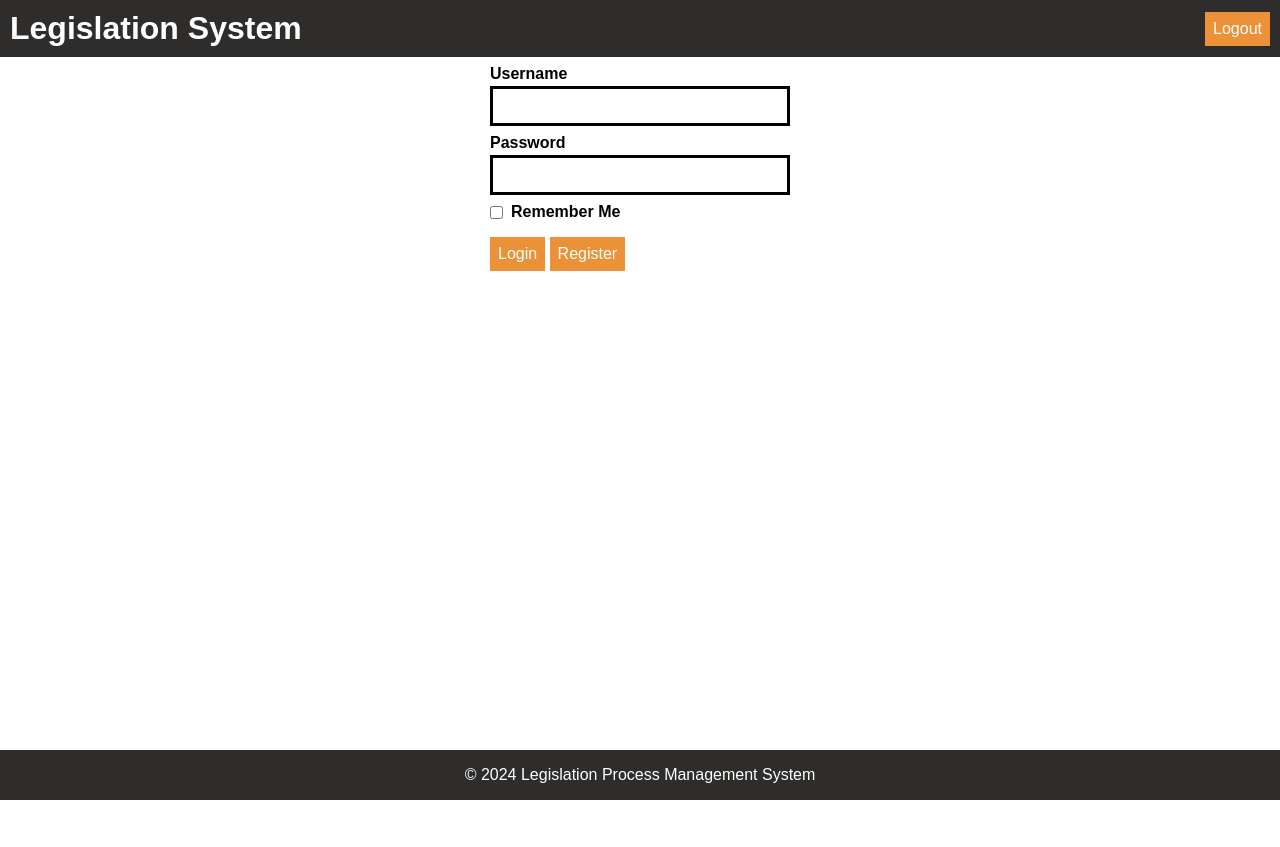
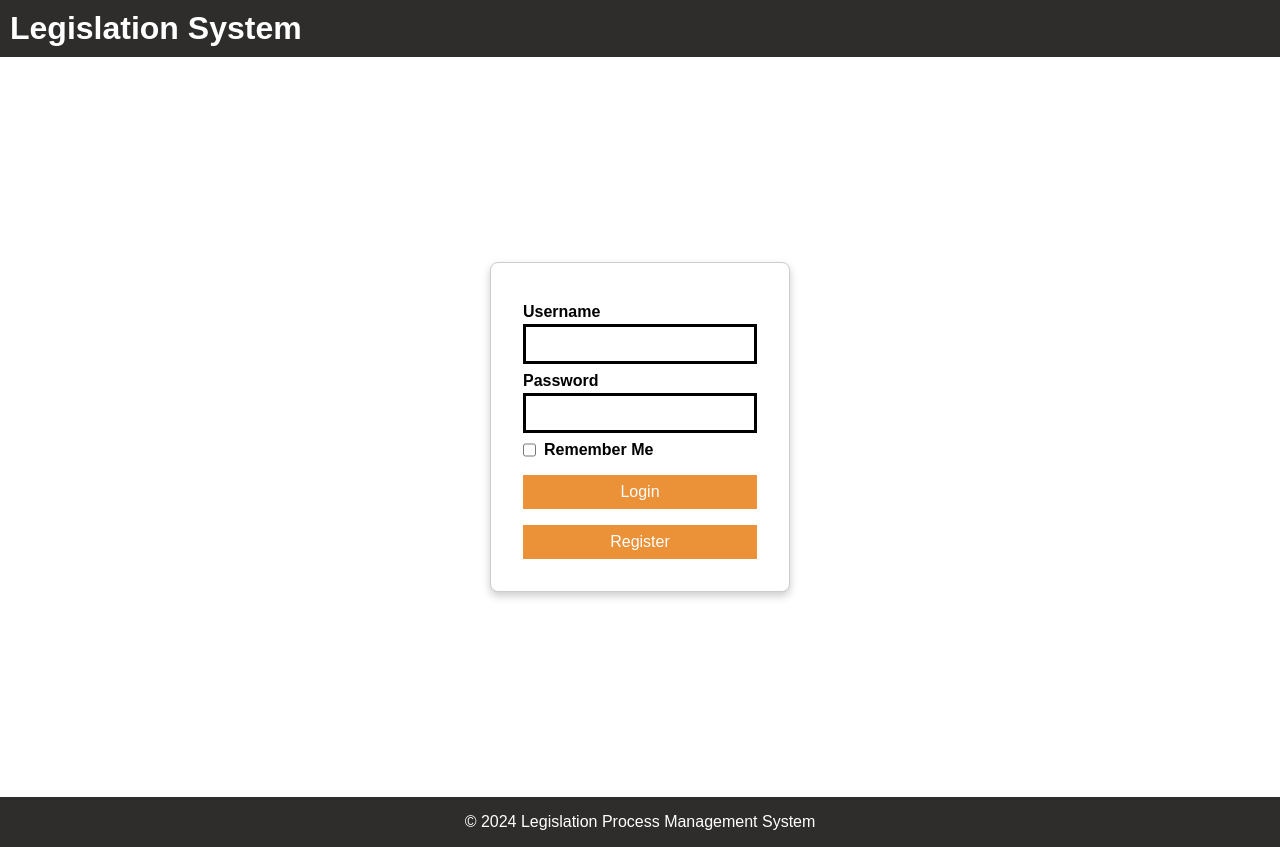
Before and after one commit to desmondsyu/legislation_mgmt_sys, a PHP site: page /public/login.php in a window 1280 px wide. Before the commit the page ends 800 px from the top, so only its background shows below. Run offline with PHP 8.4, Linux system fonts and the light colour scheme.

Commit message:
prettyfying login and register

```diff
--- a/src/public/login.php
+++ b/src/public/login.php
@@ -67,14 +67,15 @@ if ($_SERVER['REQUEST_METHOD'] == 'POST') {
 ?>
 
 <?php include '../views/header.php' ?>
+<div class="form-container">
 <form class="login-form" method="POST">
     <label>Username</label>
     <input type="text" name="username" value="<?php echo isset($_COOKIE['username']) ? htmlspecialchars($_COOKIE['username']) : ''; ?>" required />
     <label>Password</label>
     <input type="password" name="password" required />
     <div class="remember-container">
-        <input type="checkbox" name="remember" />
-        <label>Remember Me</label>
+        <input type="checkbox" id="remember" name="remember" />
+        <label for="remember">Remember Me</label>
     </div>
     <div>
         <button type="submit">Login</button>
@@ -85,4 +86,5 @@ if ($_SERVER['REQUEST_METHOD'] == 'POST') {
 
     <?php echo $errorMessage ?>
 </form>
+</div>
 <?php include '../views/footer.php' ?>
--- a/src/public/register.php
+++ b/src/public/register.php
@@ -69,6 +69,7 @@ function validatePassword($password) {
 ?>
 
 <?php include '../views/header.php' ?>
+<div class="form-container">
 <form class="register-form" method="POST">
     <label>Username</label>
     <input type="text" name="username" required>
@@ -89,4 +90,5 @@ function validatePassword($password) {
 
     <?php echo $errorMessage ?>
 </form>
+</div>
 <?php include '../views/footer.php' ?>
--- a/src/style/style.css
+++ b/src/style/style.css
@@ -327,19 +327,40 @@ table tbody tr td form input {
 }
 
 /* Login Page */
+
+.form-container {
+    display: flex;
+    justify-content: center; /* Center horizontally */
+    align-items: center;    /* Center vertically */
+    height: calc(100vh - 60px); /* Adjust height according to header */
+    margin: 0 auto;         /* Center the container */
+}
+
+.login-form, .register-form {
+    display: flex;
+    flex-direction: column;
+    width: 300px;           /* Fixed width for forms */
+    padding: 2rem;         /* Add padding around forms */
+    border: 1px solid #ccc; /* Optional border */
+    border-radius: 8px;    /* Rounded corners */
+    background-color: #fff; /* White background for forms */
+    box-shadow: 0 4px 8px rgba(0, 0, 0, 0.2); /* Shadow effect */
+}
+
+.login-form button, .register-form button {
+    width: 100%;            /* Full width for buttons */
+}
+
 /* Remember me container */
-.login-form .remember-container {
-    font-weight: bold;
+.remember-container {
     display: flex;
-    align-items: center;
     margin-top: 0.5rem;
 }
 
-.login-form .remember-container label {
+.remember-container label {
     margin: 0 0.5rem 0 0.5rem;
-    font-weight: bold;
 }
 
-.login-form .remember-container input[type="checkbox"] {
+.remember-container input[type="checkbox"] {
     margin: 0;
 }
--- a/src/views/header.php
+++ b/src/views/header.php
@@ -8,7 +8,9 @@
 <body>
     <header>
         <h1>Legislation System</h1>
+        <?php if (isset($_SESSION['user'])): ?>
         <form action="../middleware/logout.php" method="POST">
             <button type="submit">Logout</button>
         </form>
+    <?php endif; ?>
     </header>
```
